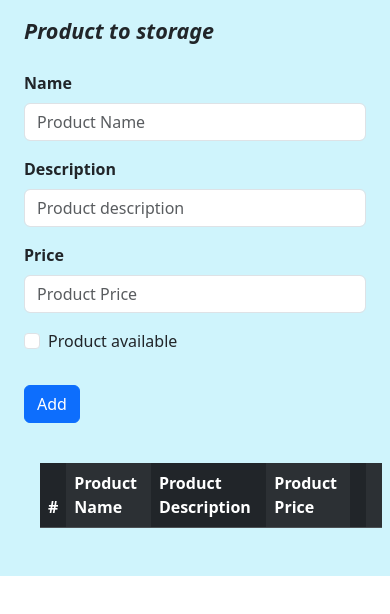
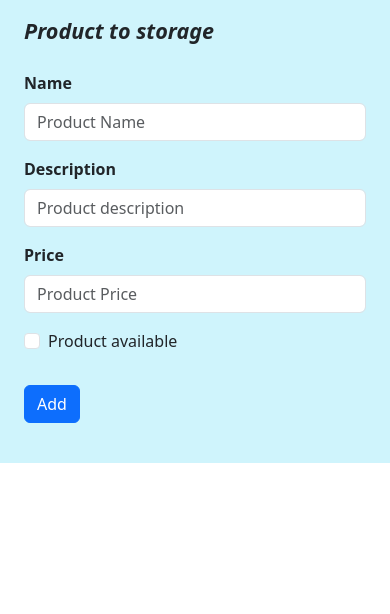
Before and after one commit to Elmo-Yete/practica-BD, a plain HTML site: page index.html in a window 390 px wide. Shown: the part 76-690 px from the top of the page. Drawn offline with nearby package versions, Linux system fonts and the light colour scheme; no server answers.

Commit message:
Update index.html

```diff
--- a/index.html
+++ b/index.html
@@ -92,7 +92,7 @@
                     </fieldset>
                   </form>
                 </div>
-                <div class="col-12 col-md-7">
+                <div class="col-12 d-none d-md-block col-md-7">
                   <table class="table table-dark table-striped-columns my-4 ms-3">
                     <thead>
                       <tr>
```
